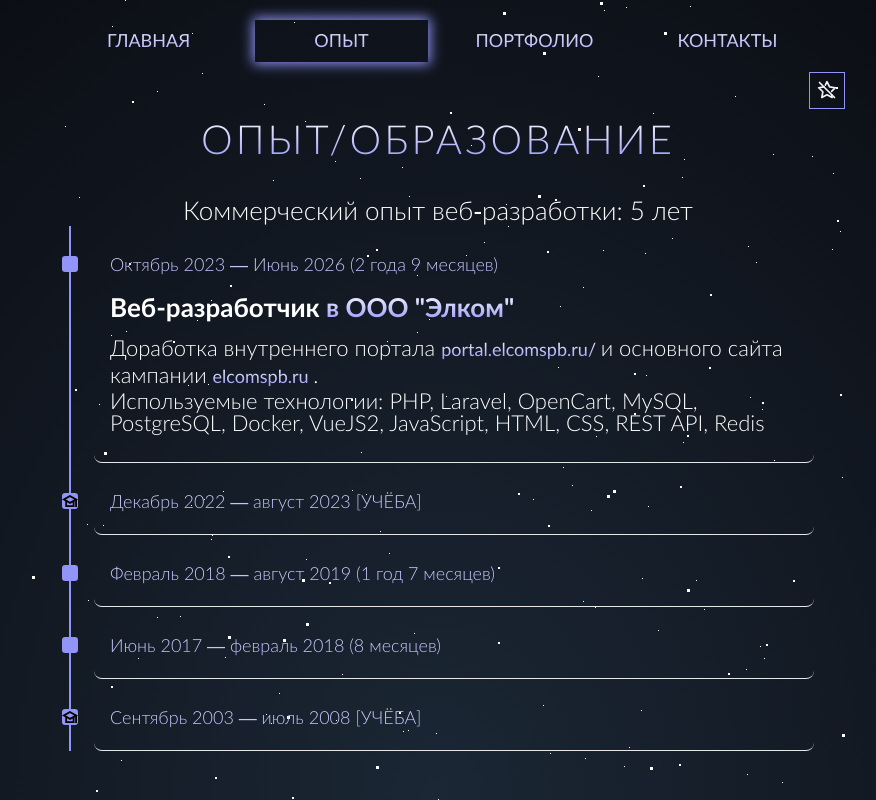
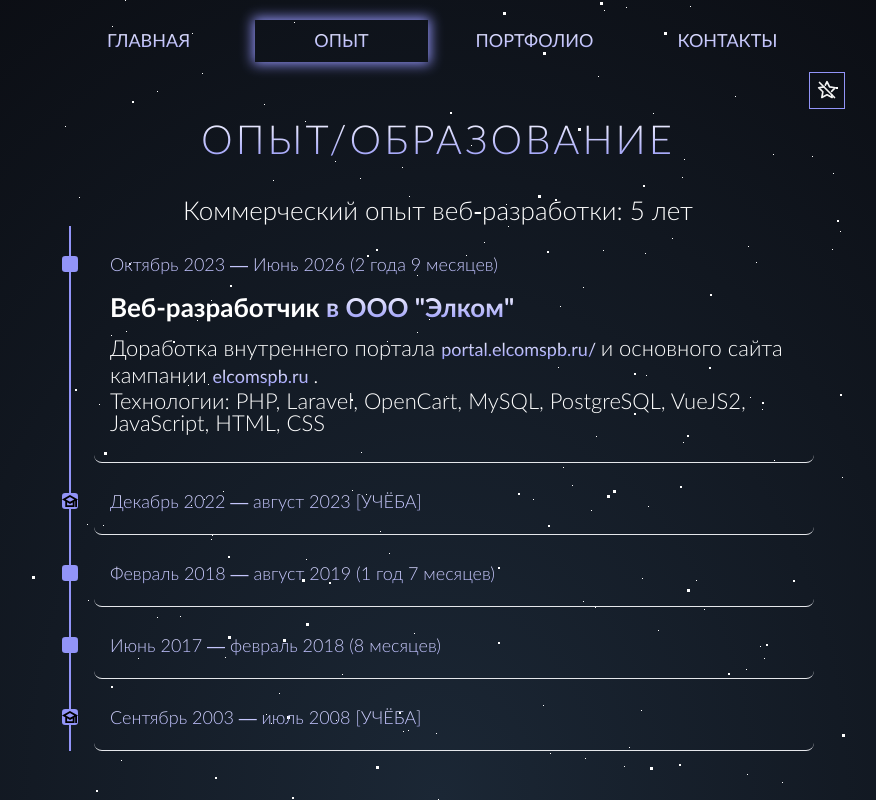
Before and after one commit to alexchasx/my-portfolio, a Vue app: page /experience in a window 1280 px wide. Shown: the whole page, without its empty margins (202-1078 px from the left). Built offline with nearby package versions, Linux system fonts and the light colour scheme.

Commit message:
мелкие правки вёрстки и контента

```diff
--- a/src/stores/experience.js
+++ b/src/stores/experience.js
@@ -110,7 +110,7 @@ export const useExperienceStore = defineStore('experience', () => {
             elcomspb.ru
           </a>.
           <br>
-        Используемые технологии: PHP, Laravel, OpenCart, MySQL, PostgreSQL, Docker, VueJS2, JavaScript, HTML, CSS, REST API, Redis
+        Технологии: PHP, Laravel, OpenCart, MySQL, PostgreSQL, VueJS2, JavaScript, HTML, CSS
         `,
       },
     ].reverse()
--- a/src/stores/portfolioData/index.js
+++ b/src/stores/portfolioData/index.js
@@ -24,7 +24,7 @@ export const portfolioProjects = [
 export const portfolioTabs = [
   {
     id: PHP,
-    isActive: false,
+    isActive: true, // по умолчанию активная вкладка
     title: 'PHP',
     icon: markRaw(IconPHP),
     content: null,
@@ -45,7 +45,7 @@ export const portfolioTabs = [
   },
   {
     id: WEB_LAYOUTS,
-    isActive: true,
+    isActive: false,
     title: 'Вёрстка',
     icon: markRaw(IconHTML5),
     content: null,
```
